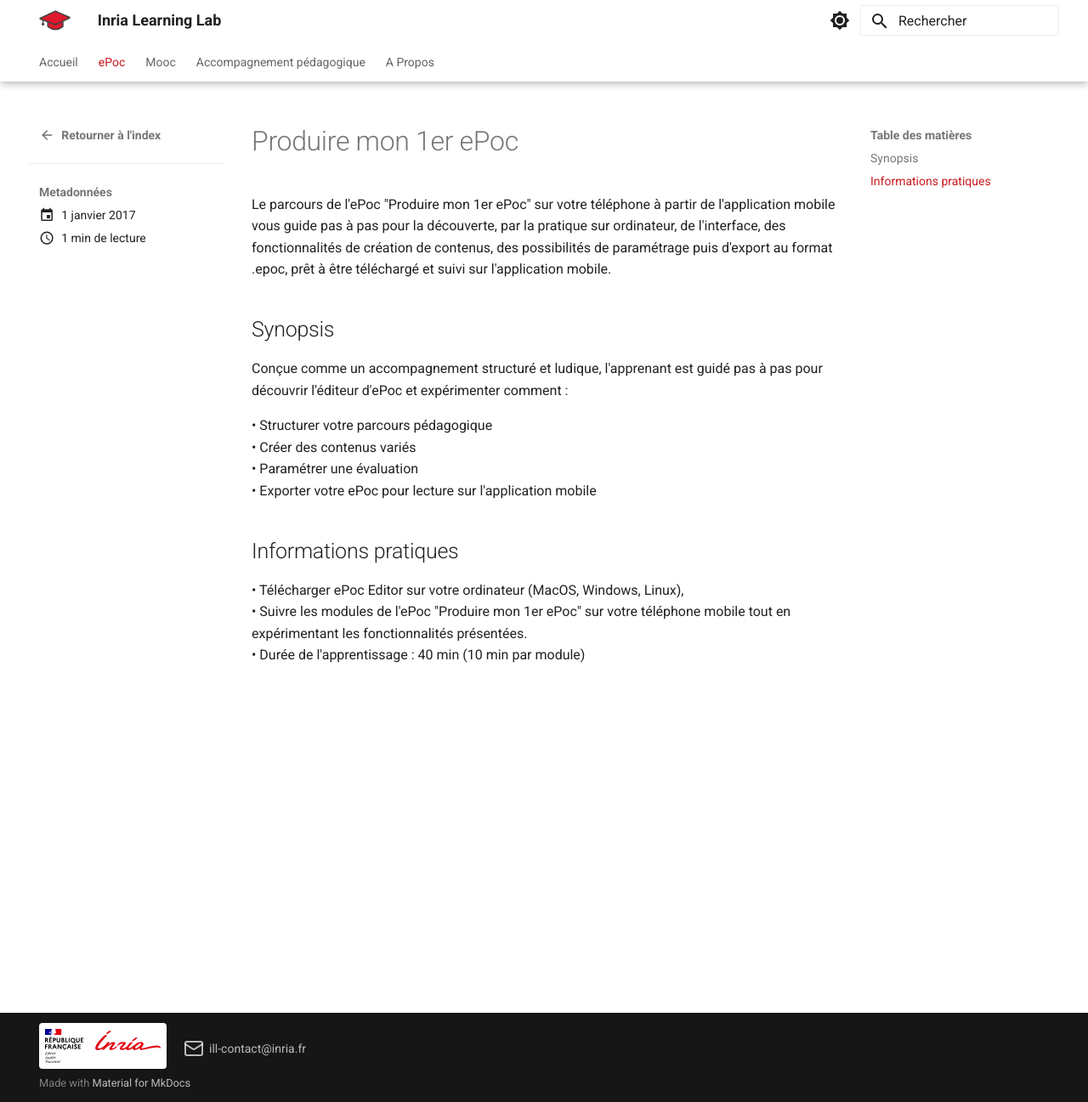
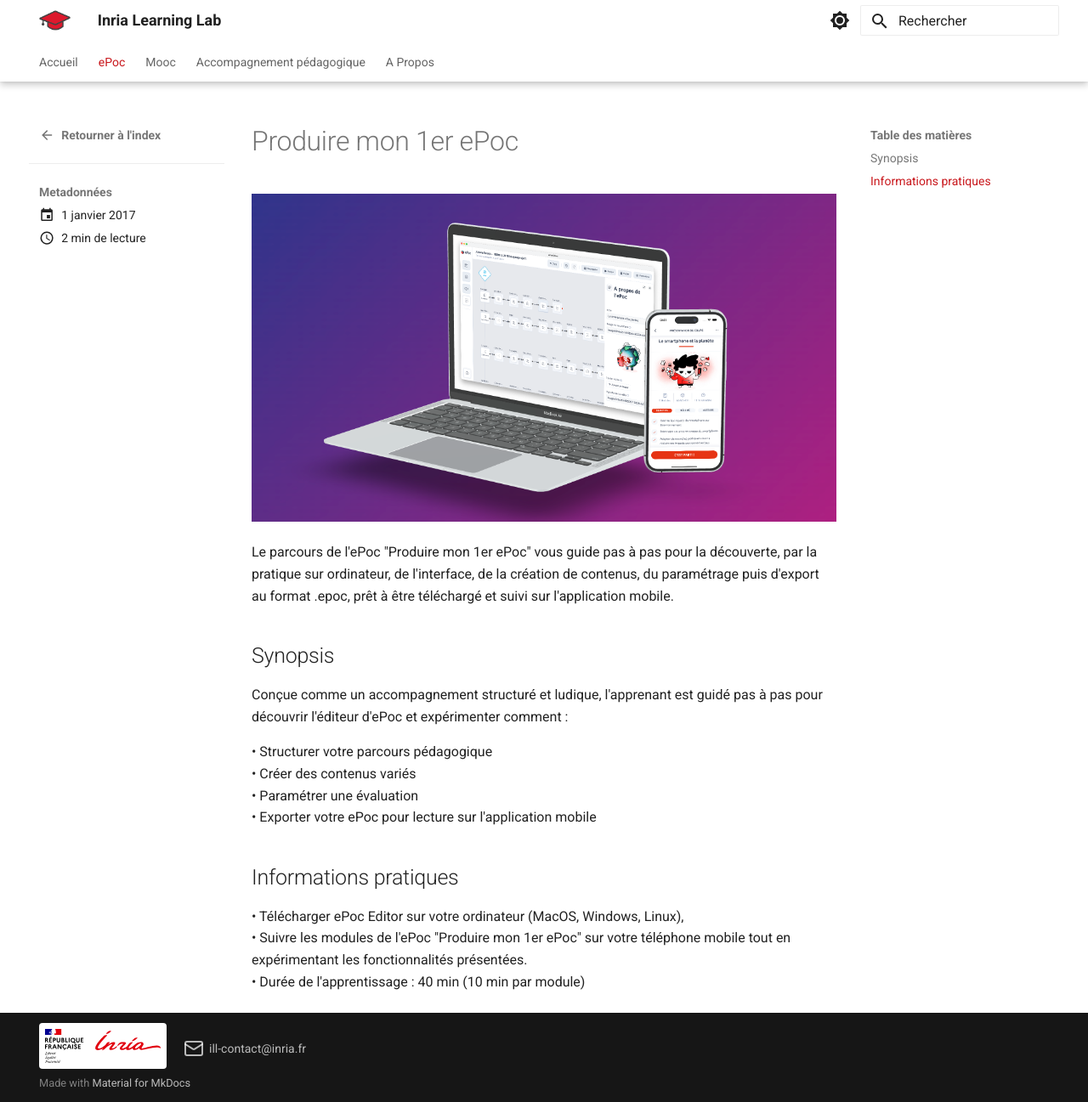
Before and after one commit to inrialearninglab/website, an MkDocs documentation site: the page built from docs/ePoc/posts/Produire-mon-premier-epoc.md, in a window 1280 px wide and 1297 px high. Shown: the whole window at 85% size. Built offline with MkDocs 1.6.1 and Material for MkDocs 9.7.7, drawn with Linux system fonts in a browser that asks for light colours.

Commit message:
Ajout image présentation epoc Premiers pas

```diff
--- a/docs/ePoc/posts/Produire-mon-premier-epoc.md
+++ b/docs/ePoc/posts/Produire-mon-premier-epoc.md
@@ -10,7 +10,10 @@
     </div>
 </div>
 
-Le parcours de l'ePoc "Produire mon 1er ePoc" sur votre téléphone à partir de l'application mobile vous guide pas à pas pour la découverte, par la pratique sur ordinateur, de l'interface, des fonctionnalités de création de contenus, des possibilités de paramétrage puis d'export au format .epoc, prêt à être téléchargé et suivi sur l'application mobile.
+<img src="./images/epoc-editor-scenario.png" alt="Vignette d'illustration de l'epoc intitulé Produire mon 1er ePoc">
+
+Le parcours de l'ePoc "Produire mon 1er ePoc" vous guide pas à pas pour la découverte, par la pratique sur ordinateur, de l'interface, de la création de contenus, du paramétrage puis d'export au format .epoc, prêt à être téléchargé et suivi sur l'application mobile.
+
 ## Synopsis
 
 Conçue comme un accompagnement structuré et ludique, l'apprenant est guidé pas à pas pour découvrir l'éditeur d'ePoc et expérimenter comment :
```
Also changed, not shown: docs/ePoc/images/epoc-editor-scenario.png (added).
